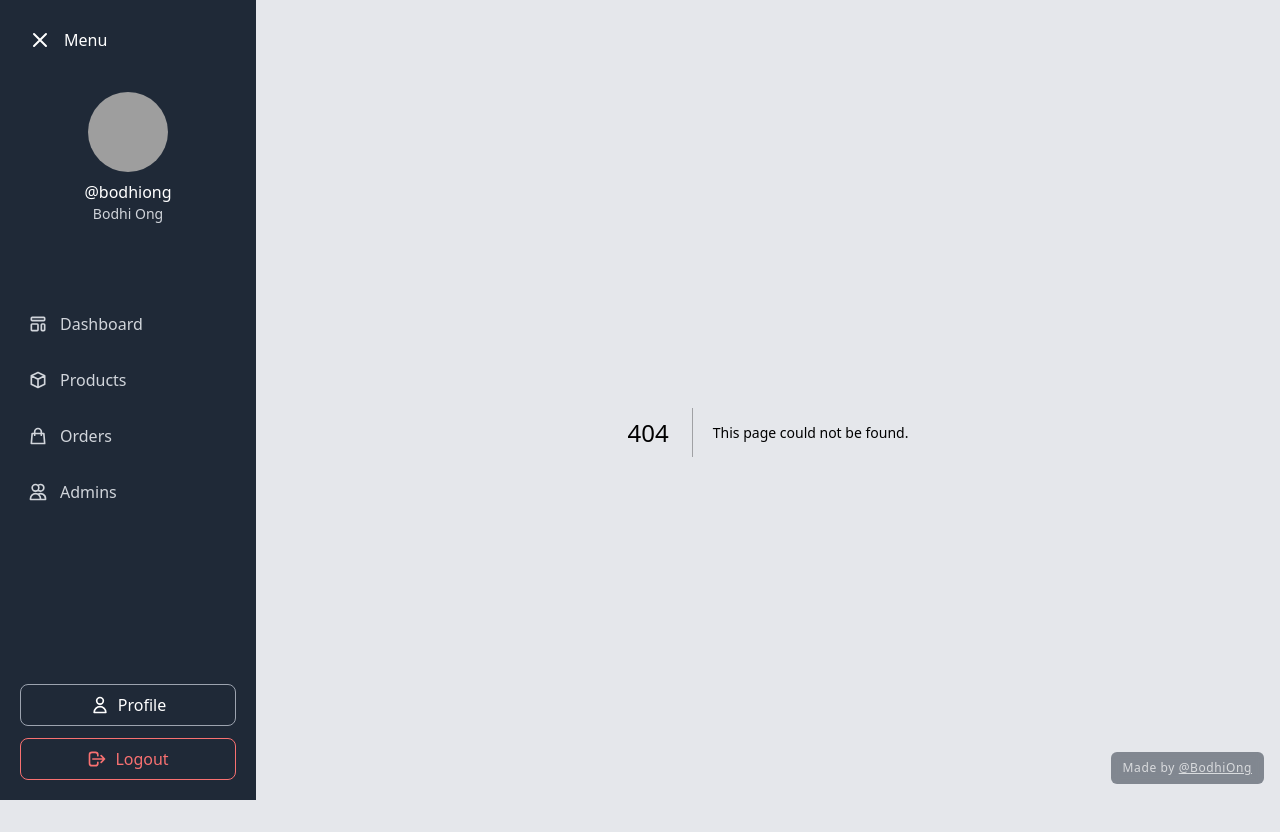
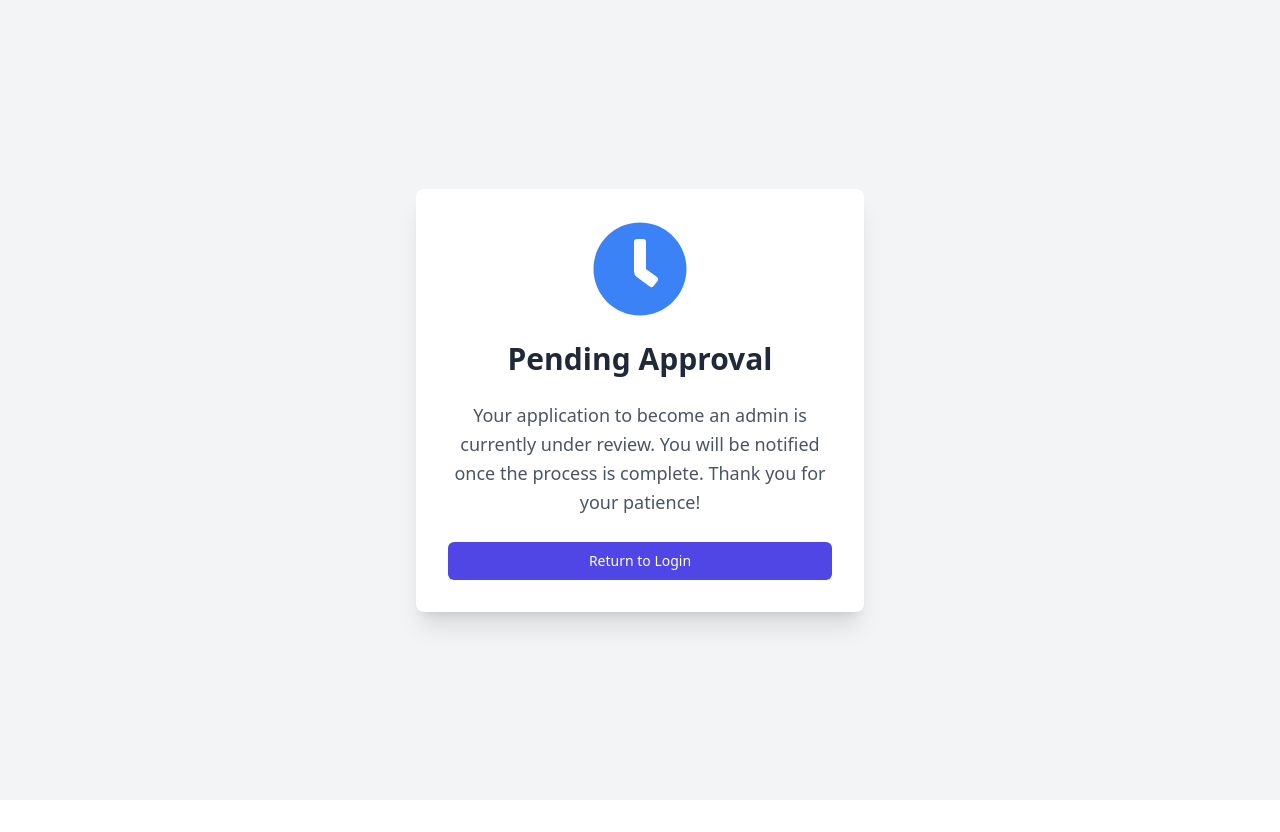
Before and after one commit to BodhiOng/Admin-Dashboard-ECommerce, a Next.js app in the folder frontend/: page /pendingapproval in a window 1280 px wide. Before the commit this address had no page. After the commit the page ends 800 px from the top, so only its background shows below. Built offline with nearby package versions, Linux system fonts and the light colour scheme; grey boxes are pictures that could not be loaded.

Commit message:
created pending approval page

```diff
--- a/frontend/package.json
+++ b/frontend/package.json
@@ -17,6 +17,7 @@
     "next": "15.0.3",
     "react": "19.0.0-rc-66855b96-20241106",
     "react-dom": "19.0.0-rc-66855b96-20241106",
+    "react-icons": "^5.4.0",
     "react-table": "^7.8.0",
     "recharts": "^2.14.1",
     "uuid": "^11.0.3"
--- a/frontend/src/app/layout.tsx
+++ b/frontend/src/app/layout.tsx
@@ -13,12 +13,14 @@ export default function RootLayout({
   children: React.ReactNode
 }) {
   const pathname = usePathname();
-  const isLoginOrSignupPage = useMemo(() =>
-    pathname.startsWith('/login') || pathname.startsWith('/signup'),
+  const isFullscreenPage = useMemo(() =>
+    pathname.startsWith('/login') ||
+    pathname.startsWith('/signup') ||
+    pathname.startsWith('/pendingapproval'),
     [pathname]
   );
 
-  if (isLoginOrSignupPage) {
+  if (isFullscreenPage) {
     return (
       <html lang="en">
         <body className="login-layout">
--- a/frontend/src/app/login/page.tsx
+++ b/frontend/src/app/login/page.tsx
@@ -1,6 +1,6 @@
 'use client';
 
-import React, { useState } from 'react';
+import React, { useState, useEffect } from 'react';
 import { useRouter } from 'next/navigation';
 
 export default function LoginPage() {
@@ -9,6 +9,22 @@ export default function LoginPage() {
   const [error, setError] = useState('');
   const [rememberMe, setRememberMe] = useState(false);
   const router = useRouter();
+
+  useEffect(() => {
+    let timeoutId: NodeJS.Timeout;
+    if (error) {
+      timeoutId = setTimeout(() => {
+        setError('');
+      }, 5000);
+    }
+
+    // Cleanup function to clear timeout if component unmounts
+    return () => {
+      if (timeoutId) {
+        clearTimeout(timeoutId);
+      }
+    };
+  }, [error]);
 
   const handleLogin = async (e: React.FormEvent) => {
     e.preventDefault();
@@ -71,6 +87,12 @@ export default function LoginPage() {
             </div>
           </div>
 
+          {error && (
+            <div className="text-red-500 text-sm text-left">
+              {error}
+            </div>
+          )}
+
           <div className="flex items-center justify-between">
             <div className="flex items-center">
               <input
@@ -93,12 +115,6 @@ export default function LoginPage() {
             </div>
           </div>
 
-          {error && (
-            <div className="text-red-500 text-sm text-center">
-              {error}
-            </div>
-          )}
-
           <div>
             <button
               type="submit"
--- /dev/null
+++ b/frontend/src/app/pendingapproval/page.tsx
@@ -0,0 +1,29 @@
+'use client';
+
+import React from 'react';
+import { FaClock } from 'react-icons/fa';
+import Link from 'next/link';
+
+export default function PendingApprovalPage() {
+  return (
+    <div className="h-screen w-screen flex items-center justify-center bg-gray-100 p-4 absolute inset-0 overflow-hidden">
+      <div className="text-center max-w-md w-full bg-white shadow-xl rounded-lg p-8 space-y-6">
+        <FaClock className="mx-auto text-8xl text-blue-500 mb-6" />
+        <h1 className="text-3xl font-bold text-gray-800 mb-4">
+          Pending Approval
+        </h1>
+        <p className="text-lg text-gray-600 leading-relaxed mb-6">
+          Your application to become an admin is currently under review.
+          You will be notified once the process is complete.
+          Thank you for your patience!
+        </p>
+        <Link
+          href="/login"
+          className="group relative w-full flex justify-center py-2 px-4 border border-transparent text-sm font-medium rounded-md text-white bg-indigo-600 hover:bg-indigo-700 focus:outline-none focus:ring-2 focus:ring-offset-2 focus:ring-indigo-500 transition-colors duration-300"
+        >
+          Return to Login
+        </Link>
+      </div>
+    </div>
+  );
+}
```
Also changed, not shown: 1 other file (tests, documents, lock files or other folders).
